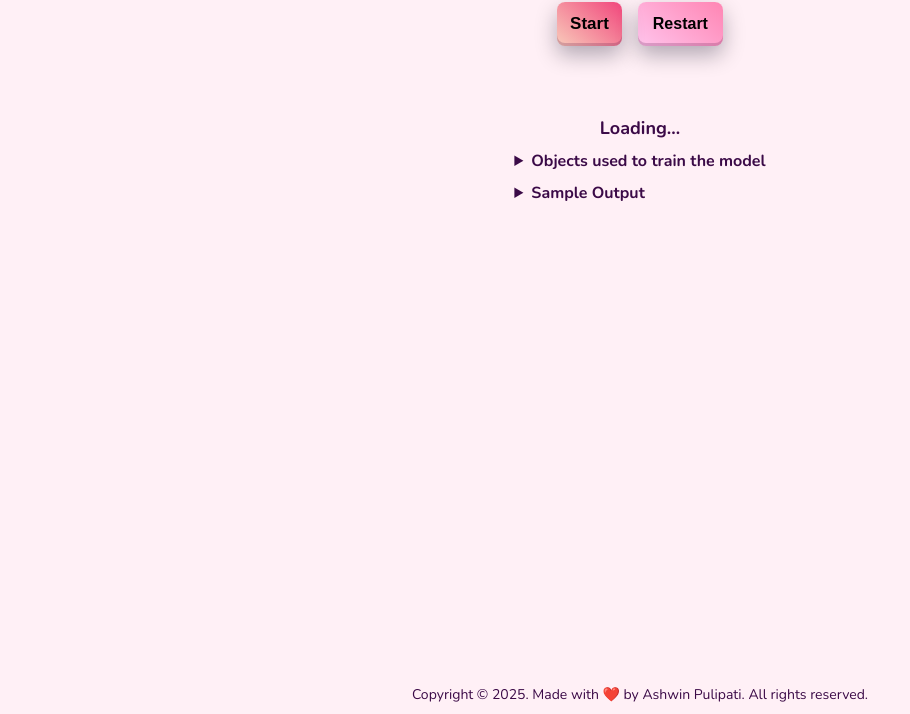
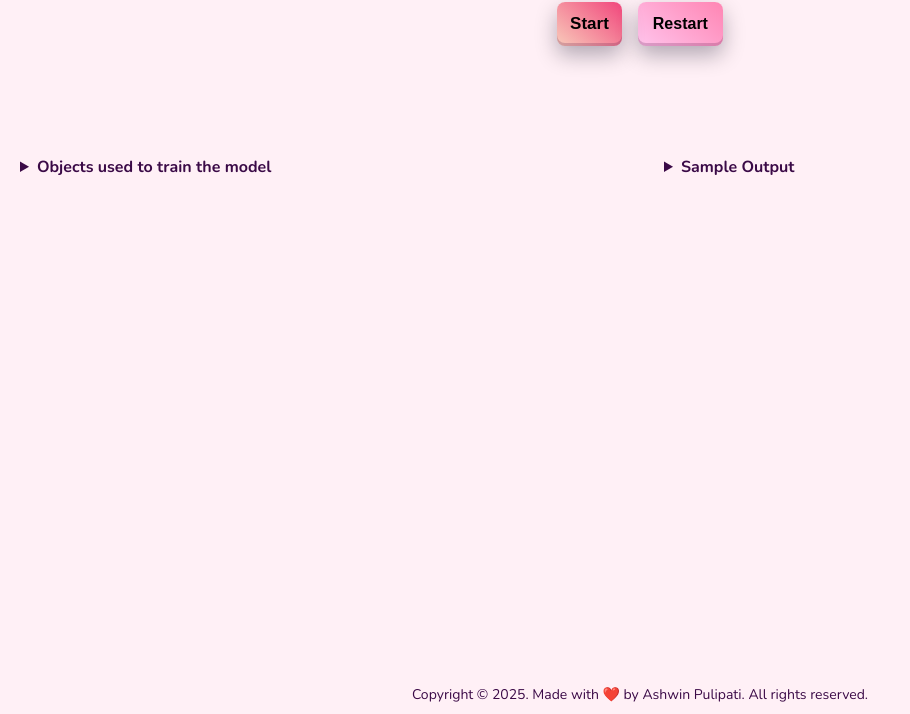
Before and after one commit to Ashwin-Pulipati/teachable-machine-image-model, a plain HTML site: page index.html in a window 1280 px wide. Both pictures are taken after a click on the button "Start". Shown: the part 86-800 px from the top of the page, without its empty margins (0-910 px from the left). Drawn offline with nearby package versions, Linux system fonts and the light colour scheme; a script that the page names is missing.

Commit message:
Post cleanup, Improve Loading

```diff
--- a/index.html
+++ b/index.html
@@ -25,14 +25,18 @@
         </button>
       </div>
 
-      <div id="loading">Loading…</div>
+      <div id="loading"><l-bouncy
+        size="45"
+        speed="1.75"
+        color="#ff007b"
+      ></l-bouncy></div>
 
       <div id="wrap-content">
         <div id="webcam-container"></div>
         <div id="label-container"></div>
       </div>
 
-      <div>
+      <div id="model-info">
         <details id="train-model-objects">
           <summary>Objects used to train the model</summary>
           <img src="./Objects used to train model.png" alt="Trained Model Objects" />
@@ -51,6 +55,7 @@
 
     <script src="https://cdn.jsdelivr.net/npm/@tensorflow/tfjs@latest/dist/tf.min.js"></script>
     <script src="https://cdn.jsdelivr.net/npm/@teachablemachine/image@latest/dist/teachablemachine-image.min.js"></script>
+    <script type="module" src="https://cdn.jsdelivr.net/npm/ldrs/dist/auto/bouncy.js"></script>
     <script src="script.js"></script>
   </body>
 </html>
--- a/script.js
+++ b/script.js
@@ -10,7 +10,6 @@ async function init() {
   btn.disabled = true;
   loading.style.display = "block";
 
-  // If webcam already exists, stop and remove to avoid duplicates
   if (webcam && webcam.stream) {
     webcam.stop();
     webcam.canvas.remove();
@@ -28,10 +27,10 @@ async function init() {
   await webcam.play();
   window.requestAnimationFrame(loop);
 
-  document.getElementById("webcam-container").innerHTML = ""; // clear old canvas
+  document.getElementById("webcam-container").innerHTML = "";
   document.getElementById("webcam-container").appendChild(webcam.canvas);
   labelContainer = document.getElementById("label-container");
-  labelContainer.innerHTML = ""; // ensure old predictions are cleared
+  labelContainer.innerHTML = "";
 
   const labelStyles = [
     {
@@ -109,34 +108,28 @@ async function predict() {
   }
 }
 
-// DARK MODE TOGGLE
 function toggleDarkMode() {
   document.body.classList.toggle("dark");
   const toggle = document.getElementById("dark-mode-toggle");
   toggle.textContent = document.body.classList.contains("dark") ? "☀️" : "🌙";
 }
 
-// Set current year in footer
 document.getElementById("year").textContent = new Date().getFullYear();
 
 function restart() {
-  // Stop webcam stream if active
   if (webcam && webcam.stream) {
     webcam.stop();
     webcam.canvas.remove();
   }
 
-  // Clear label container
   if (labelContainer) {
     labelContainer.innerHTML = "";
   }
 
-  // Reset start button
   const btn = document.getElementById("button");
   btn.disabled = false;
   btn.style.opacity = "1";
   btn.style.cursor = "pointer";
 
-  // Hide content
   document.getElementById("wrap-content").style.display = "none";
 }
--- a/styles.css
+++ b/styles.css
@@ -18,6 +18,7 @@ body {
   background-color: var(--bg-light);
   color: var(--text-light);
   transition: background-color 0.3s, color 0.3s;
+  overflow: visible;
 }
 
 body.dark {
@@ -46,7 +47,6 @@ h1 {
   color: var(--accent5);
 }
 
-/* Fix dark mode toggle icon hover behavior only */
 #dark-mode-toggle {
   cursor: pointer;
   font-size: 24px;
@@ -57,7 +57,7 @@ h1 {
 }
 
 #dark-mode-toggle:hover {
-  background-color: var(--accent2); /* Only appears on hover */
+  background-color: var(--accent2);
   color: white;
 }
 
@@ -106,20 +106,27 @@ h1 {
   border-radius: 12px;
 }
 
+#model-info{
+width: 100%;
+  display: flex;
+  flex-direction: row;
+  gap: 3rem;
+  justify-content: center;
+  margin-top: 30px;
+}
+
 details {
   width: 100%;
   max-width: 620px;
   box-sizing: border-box;
 }
 
-/* Optional: make <summary> and <img> styles consistent */
 details > summary {
   font-weight: bold;
   cursor: pointer;
   margin-bottom: 10px;
 }
 
-/* Footer fixed at bottom */
 .footer {
   position: fixed;
   bottom: 0;
@@ -140,7 +147,6 @@ body.dark .footer {
   color: var(--text-dark);
 }
 
-/* Restart button styling */
 #restart-button {
   margin-bottom: 30px;
   background-image: linear-gradient(220.55deg, #ff85b3 0%, #ffc4ec 100%);
@@ -254,7 +260,7 @@ body.dark #label-container > div {
 #button-container {
   display: flex;
   flex-direction: row;
-  gap: 1rem; /* Adds space between Start and Restart */
+  gap: 1rem;
   justify-content: center;
   margin-bottom: 30px;
 }
```
